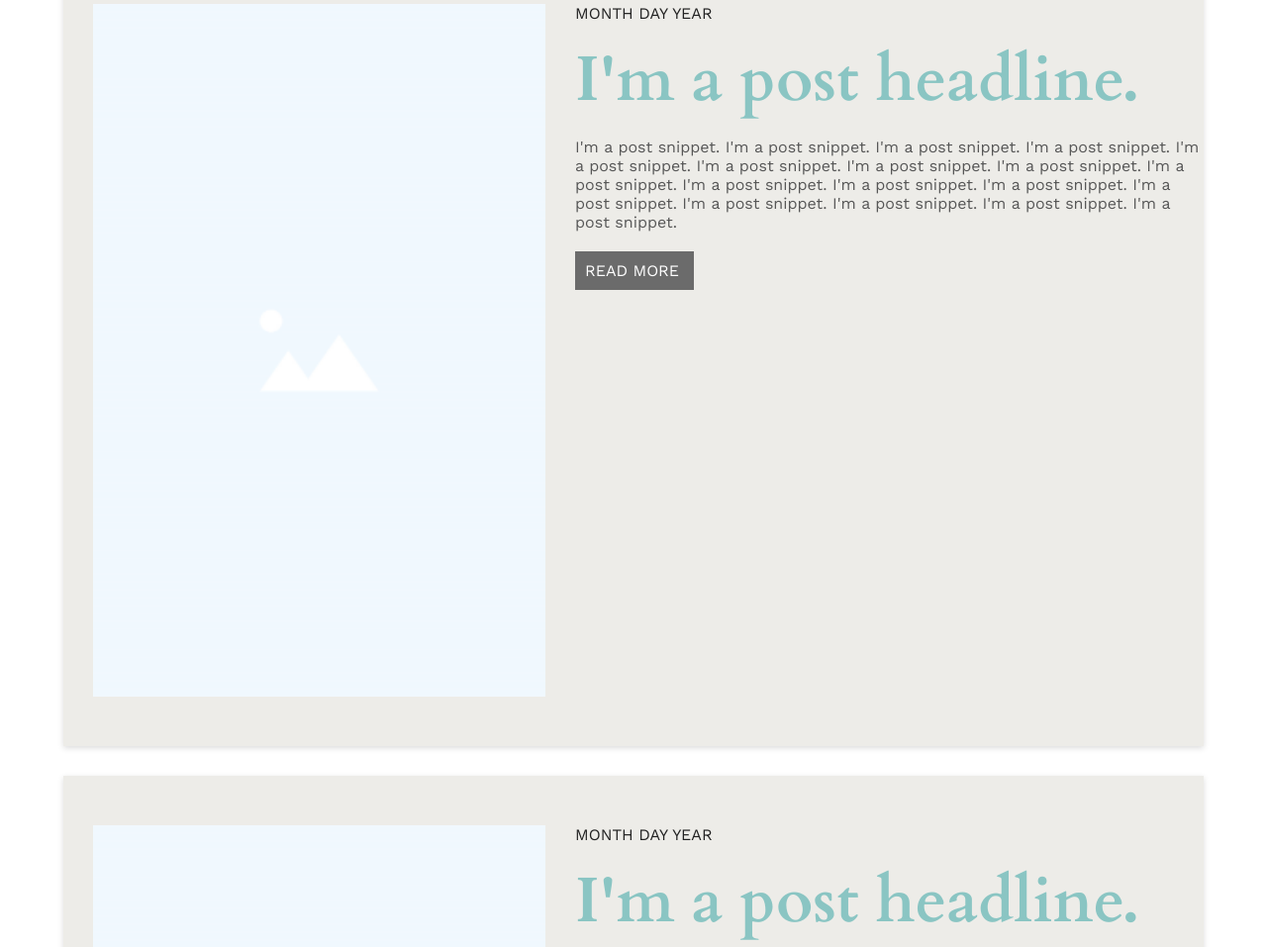
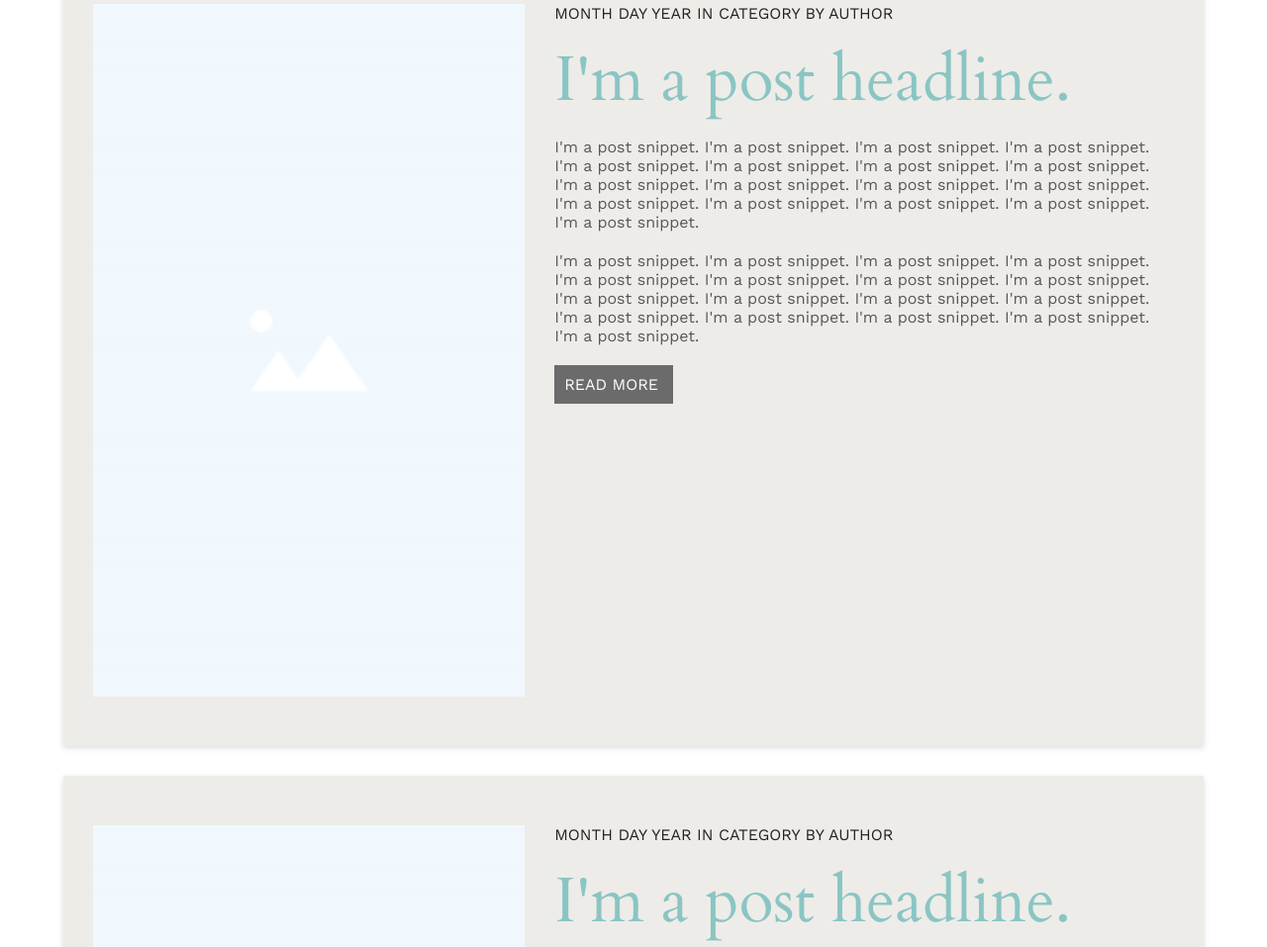
Before and after one commit to maora96/author-website, a plain HTML site: page index.html in a window 1280 px wide. Shown: the part 2040-2997 px from the top of the page at 99% size. Drawn offline with nearby package versions, Linux system fonts and the light colour scheme.

Commit message:
Single page added.

```diff
--- a/index.html
+++ b/index.html
@@ -64,8 +64,9 @@
                 <img src="assets/blog-image.png" alt="">
         </div>
         <div class="container">
-            <span>month day year</span>
-            <h2>I'm a post headline.</h2>
+            <span>month day year in category by author</span>
+            <h2><a href="single.html">
+                I'm a post headline.</h2></a>
             <p>I'm a post snippet. I'm a post snippet. I'm a post snippet. I'm a post snippet. I'm a post snippet. I'm a post snippet. I'm a post snippet. I'm a post snippet. I'm a post snippet. I'm a post snippet. I'm a post snippet. I'm a post snippet. I'm a post snippet. I'm a post snippet. I'm a post snippet. I'm a post snippet. I'm a post snippet. </p>
             <a href="#" class="readmore">Read more</a>
         </div>
@@ -77,8 +78,11 @@
                     <img src="assets/blog-image.png" alt="">
             </div>
             <div class="container">
-                <span>month day year</span>
-                <h2>I'm a post headline.</h2>
+                <span>month day year in category by author</span>
+                <h2><a href="single.html">
+                        I'm a post headline.</h2></a>
+                <p>I'm a post snippet. I'm a post snippet. I'm a post snippet. I'm a post snippet. I'm a post snippet. I'm a post snippet. I'm a post snippet. I'm a post snippet. I'm a post snippet. I'm a post snippet. I'm a post snippet. I'm a post snippet. I'm a post snippet. I'm a post snippet. I'm a post snippet. I'm a post snippet. I'm a post snippet. </p>
+
                 <p>I'm a post snippet. I'm a post snippet. I'm a post snippet. I'm a post snippet. I'm a post snippet. I'm a post snippet. I'm a post snippet. I'm a post snippet. I'm a post snippet. I'm a post snippet. I'm a post snippet. I'm a post snippet. I'm a post snippet. I'm a post snippet. I'm a post snippet. I'm a post snippet. I'm a post snippet. </p>
                 <a href="#" class="readmore">Read more</a>
             </div>
@@ -91,8 +95,9 @@
                         <img src="assets/blog-image.png" alt="">
                 </div>
                 <div class="container">
-                    <span>month day year</span>
-                    <h2>I'm a post headline.</h2>
+                    <span>month day year in category by author</span>
+                    <h2><a href="single.html">
+                            I'm a post headline.</h2></a>
                     <p>I'm a post snippet. I'm a post snippet. I'm a post snippet. I'm a post snippet. I'm a post snippet. I'm a post snippet. I'm a post snippet. I'm a post snippet. I'm a post snippet. I'm a post snippet. I'm a post snippet. I'm a post snippet. I'm a post snippet. I'm a post snippet. I'm a post snippet. I'm a post snippet. I'm a post snippet. </p>
                     <a href="#" class="readmore">Read more</a>
                 </div>
--- a/style.css
+++ b/style.css
@@ -130,7 +130,7 @@ header .menu-desktop-left, .menu-desktop-right {
 /* BLOG SNIPPET */
 
 .blog-snippet {
-    margin-top: 10px;
+    margin-top: 40px;
 }
 
 .blog-snippet h1 {
@@ -173,13 +173,24 @@ header .menu-desktop-left, .menu-desktop-right {
     color:#222222;
 }
 
+.blog-snippet .blog-post .container h2 a {
+    margin-bottom: 15px;
+    margin-top: 15px;
+    color:#8AC5C3;
+    font-family: 'Cardo', serif;
+    font-size: 1em;
+    font-weight: normal;
+    text-transform: none;
+}
+
 .blog-snippet .blog-post .container h2 {
     margin-bottom: 15px;
     margin-top: 15px;
     color:#8AC5C3;
     font-family: 'Cardo', serif;
-    font-size: 2.5em;
+    font-size: 1em;
     font-weight: normal;
+    text-transform: none;
 }
 
 
@@ -447,6 +458,8 @@ header .banner .container .banner-img {
 
 .blog-snippet .blog-post .container {
     margin-top:50px;
+    margin-right: 50px;
+    margin-bottom:50px;
 }
 
 .blog-snippet .blog-post .container h2 {
```
Also changed, not shown: single.html (added, +68 -0 lines).
